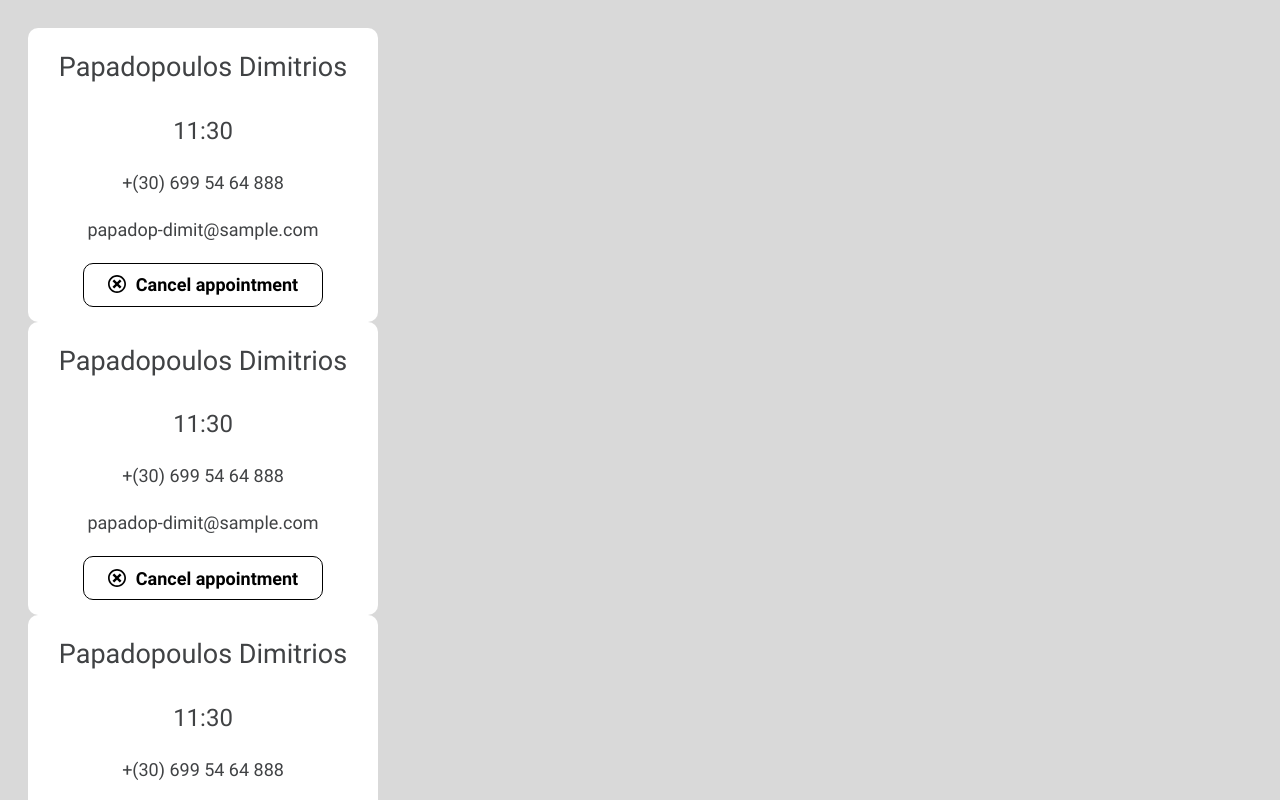
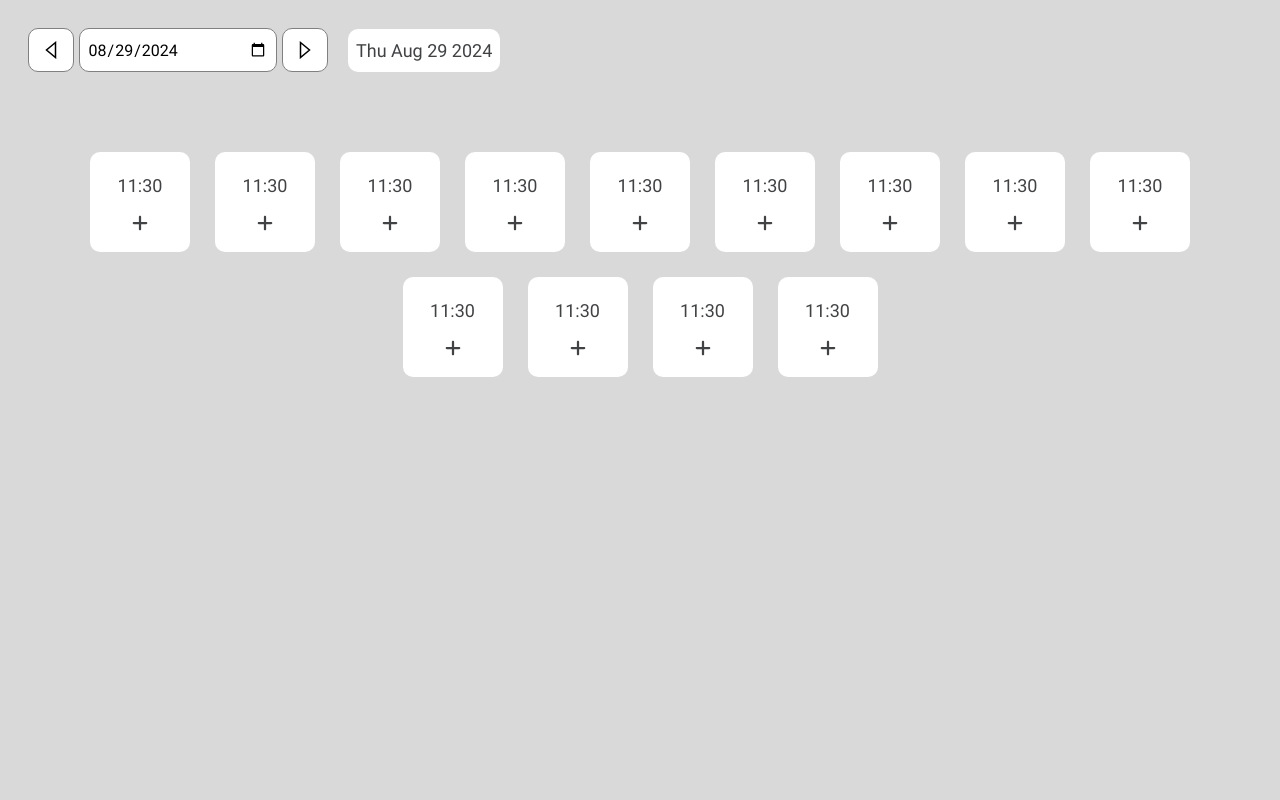
Before and after one commit to Efess86/Appointment-app, a React (Vite) app: page / in a window 1280 px wide. Shown: the top 800 px of the page. Built offline with nearby package versions, Linux system fonts and the light colour scheme.

Commit message:
- Add element and styles to adminCard - Create switchDate component - Change home page (add switchDate and styles)

```diff
--- a/src/App.jsx
+++ b/src/App.jsx
@@ -3,6 +3,7 @@
 import Login from './pages/User/Login';
 import Home from './pages/Home';
 import AdminCard from './components/adminCard/adminCard';
+
 import './App.scss';
 
 
@@ -15,16 +16,9 @@
 
       {/* <Create /> */}
       {/* <Login /> */}
-      {/* <Home /> */}
-      <AdminCard />
-      <AdminCard />
-      <AdminCard />
-      <AdminCard />
-      <AdminCard />
-      <AdminCard />
-      <AdminCard />
-      <AdminCard />
-      <AdminCard />
+      <Home />
+      {/* <AdminCard /> */}
+
     </div>
   );
 };
--- a/src/components/adminCard/AdminCard.module.scss
+++ b/src/components/adminCard/AdminCard.module.scss
@@ -6,14 +6,26 @@
 	gap: 20px;
 	width: 100%;
 	max-width: 350px;
-	padding: 15px;
+	padding: 25px 15px;
+
+	.personInfo {
+		display: flex;
+		align-items: center;
+		gap: 5px;
+		justify-content: center;
+		text-align: center;
+	}
+
+	.duration {
+		display: flex;
+		flex-direction: column;
+		align-items: center;
+	}
 
 	h3 {
 		text-align: center;
-	}
-
-	p {
 		font-size: 24px;
+		margin: 0;
 	}
 
 	a {
--- a/src/components/adminCard/adminCard.jsx
+++ b/src/components/adminCard/adminCard.jsx
@@ -3,14 +3,35 @@
 import Button from "../button/button";
 import { ADMIN_CALENDAR } from '../../utils/translations';
 import { ImCancelCircle } from "react-icons/im";
+import { IoPersonCircleOutline } from "react-icons/io5";
+import { BsTelephone } from "react-icons/bs";
+import { MdOutlineMailOutline } from "react-icons/md";
+
 
 function AdminCard() {
 	return (
 		<div className={`${style.adminCardContainer} slotAdminCard`}>
-			<h3>Papadopoulos Dimitrios</h3>
-			<p>11:30</p>
-			<a href="tel:+306995464888"> +(30) 699 54 64 888 </a>
-			<a href="mailto:papadop-dimit@sample.com">papadop-dimit@sample.com</a>
+			<h3>11:00 - 11:30</h3>
+			<div>
+				<div className={style.personInfo}>
+					<IoPersonCircleOutline />
+					<p>Papadopoulos Dimitrios</p>
+				</div>
+				<div className={style.personInfo}>
+					<BsTelephone />
+					<a href="tel:+306995464888"> +(30) 699 54 64 888 </a>
+				</div>
+				<div className={style.personInfo}>
+					<MdOutlineMailOutline />
+					<a href="mailto:papadop-dimit@sample.com">papadop-dimit@sample.com</a>
+				</div>
+			</div>
+
+			<div className={style.duration}>
+				<p>{ADMIN_CALENDAR.SLOTS_LIST.DURATION}: 50 {ADMIN_CALENDAR.SLOTS_LIST.DURATION_TIME}</p>
+				<p>{ADMIN_CALENDAR.SLOTS_LIST.BREAK}: 10 {ADMIN_CALENDAR.SLOTS_LIST.BREAK_TIME}</p>
+			</div>
+
 			<Button
 				id='cancelSlotBtn'
 				icon={<ImCancelCircle />}
--- /dev/null
+++ b/src/components/switchDate/SwitchDate.module.scss
@@ -0,0 +1,18 @@
+.switchDateContainer {
+	display: flex;
+	width: 100%;
+	max-width: 300px;
+	gap: 5px;
+
+	input {
+		border: 1px solid grey;
+	}
+
+	button {
+		width: 70px;
+		border: 1px solid grey;
+		display: flex;
+		justify-content: center;
+		align-items: center;
+	}
+}
--- /dev/null
+++ b/src/components/switchDate/switchDate.jsx
@@ -0,0 +1,52 @@
+import React from 'react';
+import style from './SwitchDate.module.scss';
+import { GrCaretPrevious } from "react-icons/gr";
+import { GrCaretNext } from "react-icons/gr";
+
+function SwitchDate({ date, onDateChange }) {
+	const currentDate = date instanceof Date && !isNaN(date) ? date : new Date();
+
+	const handleDateChange = (event) => {
+		const newDate = new Date(event.target.value);
+		if (!isNaN(newDate) && typeof onDateChange === 'function') {
+			onDateChange(newDate);
+		}
+	};
+
+	const handlePrevDay = () => {
+		const newDate = new Date(currentDate);
+		newDate.setDate(currentDate.getDate() - 1);
+		if (typeof onDateChange === 'function') {
+			onDateChange(newDate);
+		}
+	};
+
+	const handleNextDay = () => {
+		const newDate = new Date(currentDate);
+		newDate.setDate(currentDate.getDate() + 1);
+		if (typeof onDateChange === 'function') {
+			onDateChange(newDate);
+		}
+	};
+
+	const formatDate = (date) => {
+		if (date instanceof Date && !isNaN(date)) {
+			return date.toISOString().split('T')[0];
+		}
+		return '';
+	};
+
+	return (
+		<div className={style.switchDateContainer}>
+			<button onClick={handlePrevDay}><GrCaretPrevious /></button>
+			<input
+				type="date"
+				value={formatDate(currentDate)}
+				onChange={handleDateChange}
+			/>
+			<button onClick={handleNextDay}><GrCaretNext /></button>
+		</div>
+	);
+}
+
+export default SwitchDate;
--- a/src/pages/Home.jsx
+++ b/src/pages/Home.jsx
@@ -1,11 +1,20 @@
-import React from "react";
+import React, { useState } from "react";
 import style from './Home.module.scss';
 import Slot from '../components/slot/slot';
+import SwitchDate from "../components/switchDate/switchDate";
 
 
 function Home() {
+	const [currentDate, setCurrentDate] = useState(new Date());
+	const handleDateChange = (newDate) => {
+		setCurrentDate(newDate);
+	};
 	return (
-		<>
+		<div className={style.container}>
+			<div className={style.dateContainer}>
+				<SwitchDate date={currentDate} onDateChange={handleDateChange} />
+				<p> {currentDate.toDateString()}</p>
+			</div>
 			<div className={style.slotContainer}>
 				<Slot />
 				<Slot />
@@ -20,17 +29,8 @@
 				<Slot />
 				<Slot />
 				<Slot />
-				<Slot />
-				<Slot />
-				<Slot />
-				<Slot />
-				<Slot />
-				<Slot />
-				<Slot />
-				<Slot />
-				<Slot />
 			</div>
-		</>
+		</div>
 	);
 };
 
--- a/src/pages/Home.module.scss
+++ b/src/pages/Home.module.scss
@@ -1,3 +1,22 @@
+.container {
+	display: flex;
+	gap: 80px;
+	flex-direction: column;
+}
+
+.dateContainer {
+	display: flex;
+	gap: 20px;
+	align-items: center;
+	flex-wrap: wrap;
+
+	p {
+		background-color: #FFFFFF;
+		padding: 8px;
+		border-radius: 10px;
+	}
+}
+
 .slotContainer {
 	display: flex;
 	justify-content: center;
```
